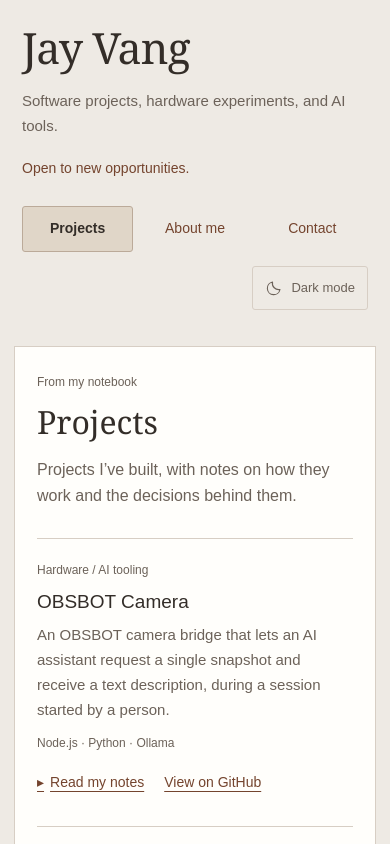
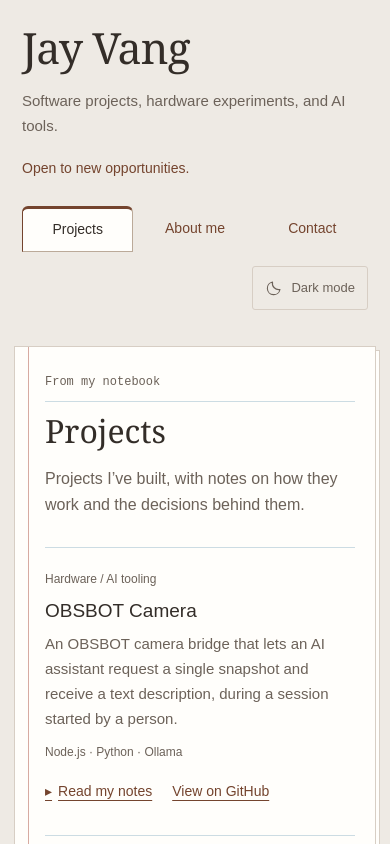
Before and after one commit to JVng36/jaybox-web, a React (Vite) app in the folder portfolio/: page / in a window 390 px wide. Shown: the top 844 px of the page. Built offline with nearby package versions, Linux system fonts and the light colour scheme.

Commit message:
[verified] style(portfolio): apply margin notebook design

```diff
--- a/portfolio/src/index.css
+++ b/portfolio/src/index.css
@@ -163,3 +163,26 @@ h3 { font-size: 19px; font-weight: normal; margin: 0; line-height: 1.4; }
 @media (max-height: 500px) {
   .profile { position: static; }
 }
+
+/* 6. Margin notebook: decorative paper details, without changing the React UI. */
+:root { --rule: #ccdce3; --margin-rule: #d7aaa1; }
+:root[data-theme="dark"] { --rule: #455158; --margin-rule: #815c52; }
+
+/* One vertical margin, drawn with an empty decorative element. */
+main { position: relative; padding-left: 52px; box-shadow: 4px 4px 0 -1px var(--paper), 4px 4px 0 var(--line); }
+main::before { content: ''; position: absolute; top: 0; bottom: 0; left: 25px; width: 1px; background: var(--margin-rule); pointer-events: none; }
+
+/* Notebook rules divide entries rather than running through the text. */
+.project { border-top-color: var(--rule); }
+.page-label { font-family: 'Courier New', monospace; border-bottom: 1px solid var(--rule); padding-bottom: 8px; }
+
+/* A slightly rounded outer edge makes the selected item feel like an index tab. */
+.tabs button { border-radius: 2px 10px 10px 2px; }
+.tabs button[aria-selected="true"] { border-left: 3px solid var(--accent); background: var(--paper); font-weight: normal; }
+
+@media (max-width: 760px) {
+  main { padding-left: 30px; padding-right: 20px; }
+  main::before { left: 13px; }
+  .tabs button { border-radius: 6px 6px 0 0; }
+  .tabs button[aria-selected="true"] { border-left-width: 1px; border-top: 3px solid var(--accent); }
+}
```
Also changed, not shown: 2 other files (tests, documents, lock files or other folders).
